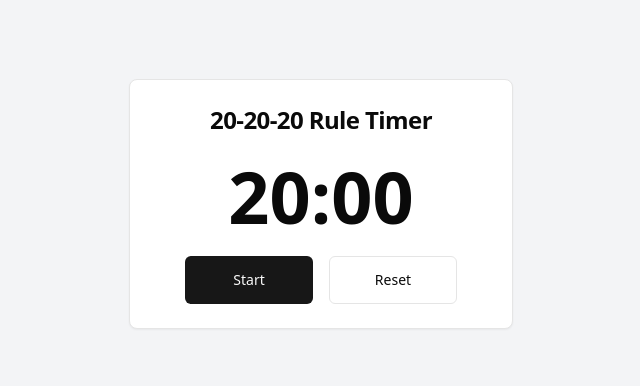
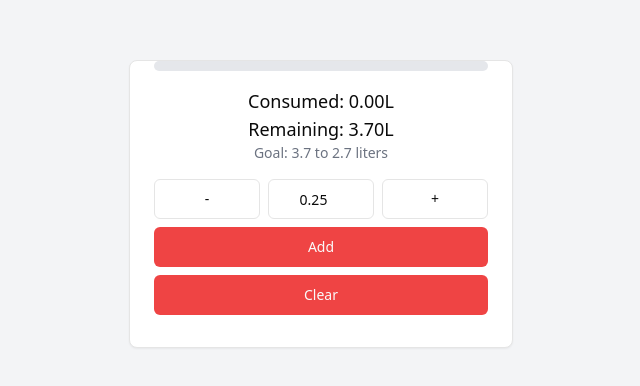
Before and after one commit to shafiullm/llm-tasks-react, a React (Vite) app: page / in a window 1280 px wide. Shown: the part 196-582 px from the top of the page, without its empty margins (319-959 px from the left). Built offline with nearby package versions, Linux system fonts and the light colour scheme.

Commit message:
update task :40921

```diff
--- a/src/App.jsx
+++ b/src/App.jsx
@@ -1,174 +1,102 @@
-import React, { useState, useEffect } from "react";
+import React, { useState, useMemo } from "react";
 import { Button } from "@/components/ui/button";
-import { Card, CardContent, CardHeader, CardTitle } from "@/components/ui/card";
-import {
-  AlertDialog,
-  AlertDialogAction,
-  AlertDialogContent,
-  AlertDialogDescription,
-  AlertDialogFooter,
-  AlertDialogHeader,
-  AlertDialogTitle,
-} from "@/components/ui/alert-dialog";
+import { Input } from "@/components/ui/input";
+import { Card, CardContent } from "@/components/ui/card";
 
-const formatTime = (seconds) => {
-  const mins = Math.floor(seconds / 60);
-  const secs = seconds % 60;
-  return `${mins.toString().padStart(2, "0")}:${secs
-    .toString()
-    .padStart(2, "0")}`;
+const App = () => {
+  const [consumed, setConsumed] = useState(0);
+
+  const remaining = useMemo(() => Math.max(3.7 - consumed, 0), [consumed]);
+  const progress = useMemo(() => {
+    if (consumed > 3.7) return 100;
+    return (consumed / 3.7) * 100;
+  }, [consumed]);
+
+  const handleIncrement = () =>
+    setConsumed((prev) => Math.min(prev + 0.25, 3.7));
+  const handleDecrement = () => setConsumed((prev) => Math.max(prev - 0.25, 0));
+  const handleAdd = () => setConsumed(consumed + parseFloat(currentInput || 0));
+  const handleClear = () => setConsumed(0);
+
+  const [currentInput, setCurrentInput] = useState("0.25");
+
+  const progressBarColor = useMemo(() => {
+    if (consumed < 1.7) return "bg-red-500";
+    if (consumed < 2.7) return "bg-yellow-500";
+    return "bg-green-500";
+  }, [consumed]);
+
+  return (
+    <div className="flex flex-col items-center justify-center min-h-screen bg-gray-100 sm:px-6 lg:px-8">
+      <Card className="w-full max-w-sm">
+        <CardContent>
+          <div className="mb-4">
+            <ProgressBar value={progress} color={progressBarColor} />
+          </div>
+          <ConsumptionDisplay consumed={consumed} remaining={remaining} />
+          <WaterInput
+            onIncrement={handleIncrement}
+            onDecrement={handleDecrement}
+            currentInput={currentInput}
+            setCurrentInput={setCurrentInput}
+            onAdd={handleAdd}
+            onClear={handleClear}
+          />
+        </CardContent>
+      </Card>
+    </div>
+  );
 };
 
-const Timer = ({ time, isRunning, onStart, onPause, onReset }) => (
-  <Card className="w-full max-w-sm mx-auto">
-    <CardHeader>
-      <CardTitle className="text-center text-2xl font-bold">
-        20-20-20 Rule Timer
-      </CardTitle>
-    </CardHeader>
-    <CardContent>
-      <div className="text-center text-7xl font-bold mb-6">
-        {formatTime(time)}
-      </div>
-      <div className="flex justify-center space-x-4">
-        <Button
-          onClick={isRunning ? onPause : onStart}
-          className="w-32 h-12 flex text-center items-center justify-center"
-        >
-          {isRunning ? "Pause" : "Start"}
+const WaterInput = ({
+  onIncrement,
+  onDecrement,
+  currentInput,
+  setCurrentInput,
+  onAdd,
+  onClear,
+}) => (
+  <div className="grid grid-cols-3 gap-2 items-center mb-2">
+    <Button variant="outline" onClick={onDecrement}>
+      -
+    </Button>
+    <Input
+      type="number"
+      step="0.25"
+      value={currentInput}
+      onChange={(e) => setCurrentInput(e.target.value)}
+      className="text-center"
+    />
+    <Button variant="outline" onClick={onIncrement}>
+      +
+    </Button>
+    <Button className="col-span-3 bg-red-500 hover:bg-red-600" onClick={onAdd}>
+      Add
     </Button>
     <Button
-          onClick={onReset}
-          variant="outline"
-          className="w-32 h-12 flex items-center justify-center"
+      className="col-span-3 bg-red-500 hover:bg-red-600"
+      onClick={onClear}
     >
-          Reset
+      Clear
     </Button>
   </div>
-    </CardContent>
-  </Card>
 );
 
-const Modal = ({ isOpen, title, description, actionText, onAction }) => (
-  <AlertDialog open={isOpen}>
-    <AlertDialogContent>
-      <AlertDialogHeader>
-        <AlertDialogTitle>{title}</AlertDialogTitle>
-        <AlertDialogDescription>{description}</AlertDialogDescription>
-      </AlertDialogHeader>
-      <AlertDialogFooter>
-        <AlertDialogAction
-          onClick={onAction}
-          className="w-full sm:w-auto h-12 flex items-center justify-center"
-        >
-          {actionText}
-        </AlertDialogAction>
-      </AlertDialogFooter>
-    </AlertDialogContent>
-  </AlertDialog>
+const ConsumptionDisplay = ({ consumed, remaining }) => (
+  <div className="text-center mb-4">
+    <h2 className="text-lg">Consumed: {consumed.toFixed(2)}L</h2>
+    <h2 className="text-lg">Remaining: {remaining.toFixed(2)}L</h2>
+    <p className="text-sm text-gray-500">Goal: 3.7 to 2.7 liters</p>
+  </div>
 );
 
-export default function App() {
-  const [mainTime, setMainTime] = useState(20 * 60);
-  const [lookAwayTime, setLookAwayTime] = useState(20);
-  const [isRunning, setIsRunning] = useState(false);
-  const [showLookAwayModal, setShowLookAwayModal] = useState(false);
-  const [showCompletionModal, setShowCompletionModal] = useState(false);
-  const [currentTimer, setCurrentTimer] = useState("main");
-
-  useEffect(() => {
-    let interval;
-    if (isRunning) {
-      interval = setInterval(() => {
-        if (currentTimer === "main") {
-          setMainTime((prevTime) => {
-            if (prevTime <= 1) {
-              setIsRunning(false);
-              setShowLookAwayModal(true);
-              return 20 * 60;
-            }
-            return prevTime - 1;
-          });
-        } else if (currentTimer === "lookAway") {
-          setLookAwayTime((prevTime) => {
-            if (prevTime <= 1) {
-              setIsRunning(false);
-              setShowCompletionModal(true);
-              return 20;
-            }
-            return prevTime - 1;
-          });
-        }
-      }, 1000);
-    }
-    return () => clearInterval(interval);
-  }, [isRunning, currentTimer]);
-
-  const handleStartPause = () => {
-    setIsRunning(!isRunning);
-  };
-
-  const handleReset = () => {
-    setIsRunning(false);
-    setMainTime(20 * 60);
-  };
-
-  const handleLookAwayStart = () => {
-    setShowLookAwayModal(false);
-    setCurrentTimer("lookAway");
-    setIsRunning(true);
-  };
-
-  const handleCompletion = () => {
-    setShowCompletionModal(false);
-    setCurrentTimer("main");
-    setMainTime(20 * 60);
-    setLookAwayTime(20);
-    setIsRunning(true);
-  };
-
-  return (
-    <div className="min-h-screen bg-gray-100 flex items-center justify-center p-4">
-      <div className="w-full max-w-md">
-        {currentTimer === "main" ? (
-          <Timer
-            time={mainTime}
-            isRunning={isRunning}
-            onStart={handleStartPause}
-            onPause={handleStartPause}
-            onReset={handleReset}
-          />
-        ) : (
-          <Card className="w-full max-w-sm mx-auto">
-            <CardHeader>
-              <CardTitle className="text-center text-2xl font-bold">
-                Look Away Timer
-              </CardTitle>
-            </CardHeader>
-            <CardContent>
-              <div className="text-center text-7xl font-bold mb-4">
-                {formatTime(lookAwayTime)}
-              </div>
-            </CardContent>
-          </Card>
-        )}
-
-        <Modal
-          isOpen={showLookAwayModal}
-          title="Time to look away!"
-          description="Look at least 20 feet away for 20 seconds."
-          actionText="Continue"
-          onAction={handleLookAwayStart}
-        />
-
-        <Modal
-          isOpen={showCompletionModal}
-          title="Good job!"
-          description="You can start working now."
-          actionText="Continue"
-          onAction={handleCompletion}
-        />
-      </div>
+const ProgressBar = ({ value, color }) => (
+  <div className="w-full bg-gray-200 rounded-full h-2.5 mb-2">
+    <div
+      style={{ width: `${value}%` }}
+      className={`h-2.5 rounded-full ${color}`}
+    ></div>
   </div>
 );
-}
+
+export default App;
```
Lines whose indentation alone changed are shown as unchanged.
